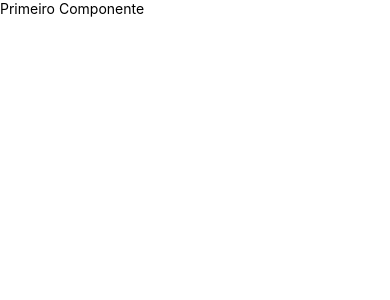
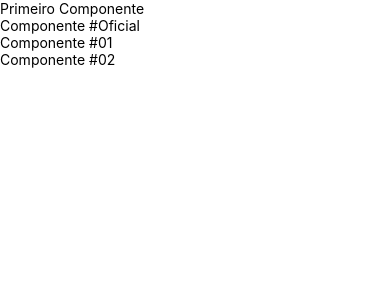
Before and after one commit to ricoroma-coder/react-testes, a React Native app: screen / in a window 390 px wide. Shown: the top 300 px of the page. Built offline with nearby package versions, Linux system fonts and the light colour scheme.

Commit message:
Criando um arquivo multi elementos

```diff
--- a/src/App.js
+++ b/src/App.js
@@ -3,9 +3,16 @@
 import { View } from 'react-native'
 //export default são chamados como abaixo, 'Primeiro' sem chaves
 import Primeiro from './componentes/primeiro'
+//export sem default são chamados com chaves
+//quando o export é default, não importa o nome que colocamos fora dos parenteses, como é o caso do Comp0
+//quando o export é sem default, o nome deve ser igual a função do arquivo que importamos, como é o caso de Comp1 e Comp2
+import Comp0, { Comp1, Comp2 } from './componentes/Multi'
 
 export default () => (
     <View>
         <Primeiro />
+        <Comp0 />
+        <Comp1 />
+        <Comp2 />
     </View>
 )
--- /dev/null
+++ b/src/componentes/Multi.js
@@ -0,0 +1,25 @@
+import React from 'react'
+import { Text } from 'react-native'
+
+export default function Comp() {
+    return <Text>Componente #Oficial</Text>
+}
+
+//export function Comp1() {
+//    return <Text>Componente #01</Text>
+//}
+//
+//export function Comp2() {
+//    return <Text>Componente #02</Text>
+//}
+
+function Comp1() {
+    return <Text>Componente #01</Text>
+}
+
+function Comp2() {
+    return <Text>Componente #02</Text>
+}
+
+//se tiver export na função, não é necessário colocar a linha abaixo
+export { Comp1, Comp2 }
```
